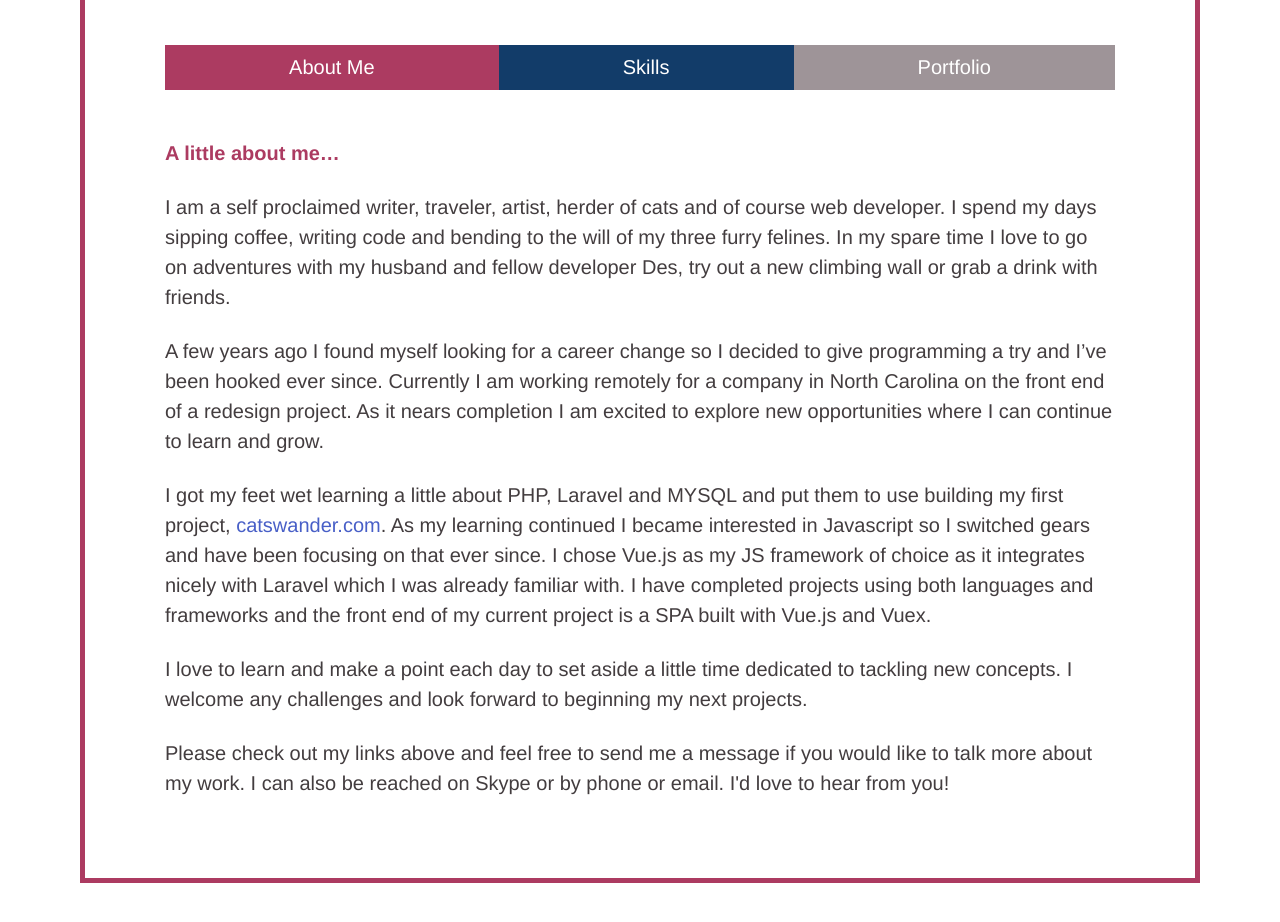
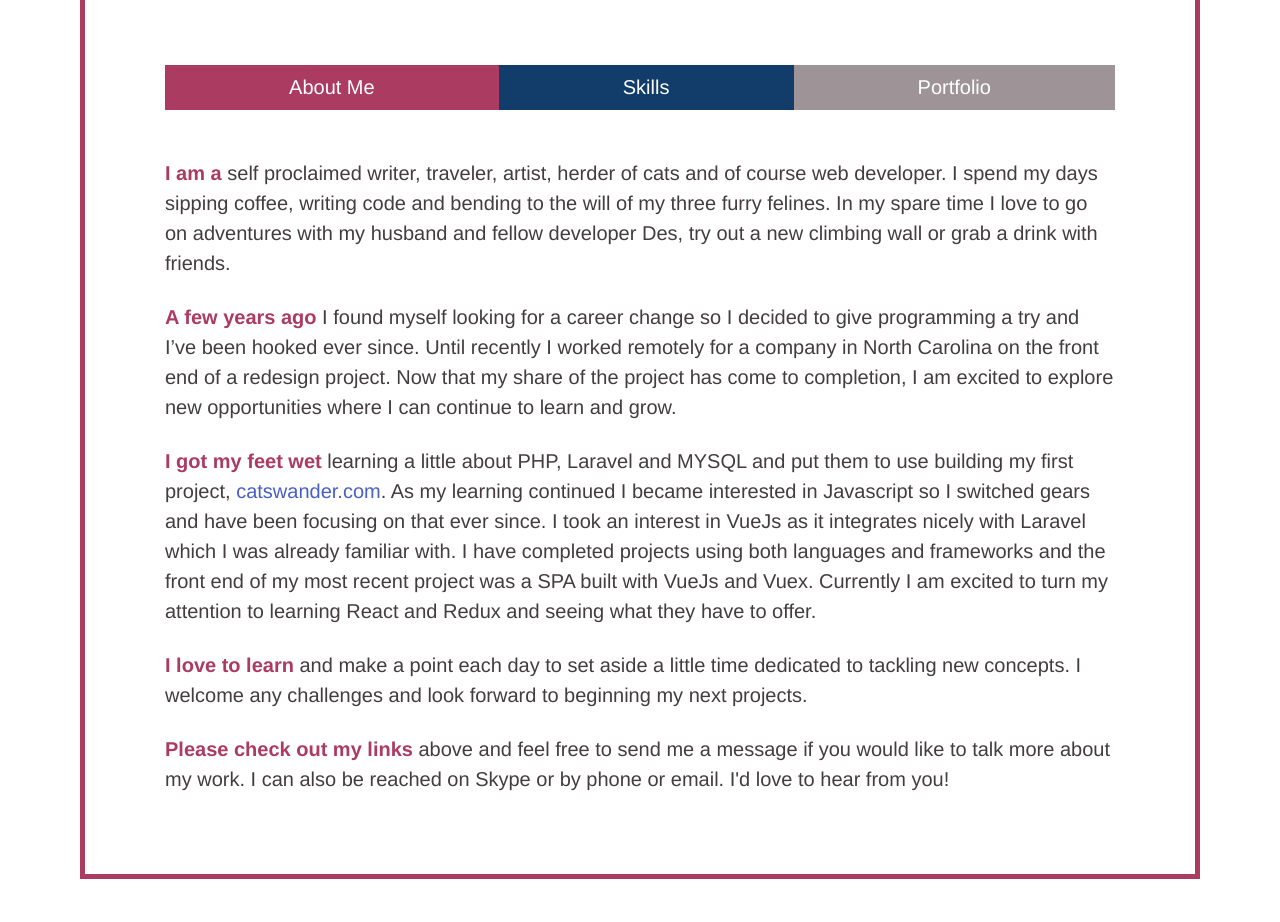
Before and after one commit to mandyrush/AmandaRush, a Vue app: page / in a window 1280 px wide. Shown: the part 440-1362 px from the top of the page. Built offline with nearby package versions, Linux system fonts and the light colour scheme.

Commit message:
Content updates throughout portfolio

```diff
--- a/babel.config.js
+++ b/babel.config.js
@@ -1,3 +1,3 @@
 module.exports = {
-  presets: ["@vue/app"]
-};
+  presets: ['@vue/app']
+}
--- a/postcss.config.js
+++ b/postcss.config.js
@@ -2,4 +2,4 @@ module.exports = {
   plugins: {
     autoprefixer: {}
   }
-};
+}
--- a/src/App.vue
+++ b/src/App.vue
@@ -23,8 +23,9 @@
           <p>
             <strong class="text-highlight">Greetings!</strong> My name is
             Amanda. I am a front end web developer with a passion for
-            technology, learning and creating. I have experience with PHP,
-            Laravel and MYSQL with a main focus on Javascript, Vue.js and Vuex.
+            technology, learning and creating. My main focus is on Javascript,
+            VueJs, React, HTML5 and CSS3. I also have experience with PHP,
+            Laravel, MYSQL and Python.
           </p>
         </div>
 
--- a/src/views/AboutMe.vue
+++ b/src/views/AboutMe.vue
@@ -1,51 +1,52 @@
 <template>
   <div class="description">
     <p>
-      <strong class="text-highlight">A little about me…</strong>
+      <strong class="text-highlight">I am a</strong> self proclaimed writer,
+      traveler, artist, herder of cats and of course web developer. I spend my
+      days sipping coffee, writing code and bending to the will of my three
+      furry felines. In my spare time I love to go on adventures with my husband
+      and fellow developer Des, try out a new climbing wall or grab a drink with
+      friends.
     </p>
 
     <p>
-      I am a self proclaimed writer, traveler, artist, herder of cats and of
-      course web developer. I spend my days sipping coffee, writing code and
-      bending to the will of my three furry felines. In my spare time I love to
-      go on adventures with my husband and fellow developer Des, try out a new
-      climbing wall or grab a drink with friends.
+      <strong class="text-highlight">A few years ago</strong> I found myself
+      looking for a career change so I decided to give programming a try and
+      I’ve been hooked ever since. Until recently I worked remotely for a
+      company in North Carolina on the front end of a redesign project. Now that
+      my share of the project has come to completion, I am excited to explore
+      new opportunities where I can continue to learn and grow.
     </p>
 
     <p>
-      A few years ago I found myself looking for a career change so I decided to
-      give programming a try and I’ve been hooked ever since. Currently I am
-      working remotely for a company in North Carolina on the front end of a
-      redesign project. As it nears completion I am excited to explore new
-      opportunities where I can continue to learn and grow.
-    </p>
-
-    <p>
-      I got my feet wet learning a little about PHP, Laravel and MYSQL and put
-      them to use building my first project,
+      <strong class="text-highlight">I got my feet wet</strong> learning a
+      little about PHP, Laravel and MYSQL and put them to use building my first
+      project,
       <a
         href="http://catswander.com/"
         target="_blank"
         class="project-title link"
         >catswander.com</a
       >. As my learning continued I became interested in Javascript so I
-      switched gears and have been focusing on that ever since. I chose Vue.js
-      as my JS framework of choice as it integrates nicely with Laravel which I
-      was already familiar with. I have completed projects using both languages
-      and frameworks and the front end of my current project is a SPA built with
-      Vue.js and Vuex.
+      switched gears and have been focusing on that ever since. I took an
+      interest in VueJs as it integrates nicely with Laravel which I was already
+      familiar with. I have completed projects using both languages and
+      frameworks and the front end of my most recent project was a SPA built
+      with VueJs and Vuex. Currently I am excited to turn my attention to
+      learning React and Redux and seeing what they have to offer.
     </p>
 
     <p>
-      I love to learn and make a point each day to set aside a little time
-      dedicated to tackling new concepts. I welcome any challenges and look
-      forward to beginning my next projects.
+      <strong class="text-highlight">I love to learn</strong> and make a point
+      each day to set aside a little time dedicated to tackling new concepts. I
+      welcome any challenges and look forward to beginning my next projects.
     </p>
 
     <p>
-      Please check out my links above and feel free to send me a message if you
-      would like to talk more about my work. I can also be reached on Skype or
-      by phone or email. I'd love to hear from you!
+      <strong class="text-highlight">Please check out my links</strong> above
+      and feel free to send me a message if you would like to talk more about my
+      work. I can also be reached on Skype or by phone or email. I'd love to
+      hear from you!
     </p>
   </div>
 </template>
--- a/src/views/Portfolio.vue
+++ b/src/views/Portfolio.vue
@@ -14,11 +14,11 @@
         </span>
 
         <p class="project-description">
-          Currently I am working remotely for Fragment Labs on a redesign of
-          expresslabs.com. The frontend that I am creating is a fully responsive
-          SPA built with Laravel, Vue.js and Vuex that will integrate with a
-          Laravel backend. It uses Axios to call the backend API and Bulma as
-          the css framework. It includes a registration form and an account
+          Until recently I worked remotely for Fragment Labs on a redesign of
+          expresslabs.com. The frontend that I created was a fully responsive
+          SPA built with Laravel, VueJs and Vuex that will integrate with a
+          Laravel backend. It used Axios to call the backend API and Bulma as
+          the css framework. It included a registration form and an account
           dashboard for authorized users. As this is currently in development
           the site is not available to view yet but if you would like to see
           more let me know!
@@ -48,7 +48,7 @@
           I created this project for my mom. She is an amazing and talented
           seamstress in her spare time and I wanted to give her a place to show
           off her work. It began as a Laravel project but as it progressed I
-          refactored to include Vue.js along with some Javascript. It was also
+          refactored to include VueJs along with some Javascript. It was also
           built to be fully responsive and includes a contact form with
           validation and Bulma as the css framework.
         </p>
--- a/src/views/Skills.vue
+++ b/src/views/Skills.vue
@@ -7,10 +7,9 @@
           <li><p class="regular-use">HTML5</p></li>
           <li><p class="regular-use">Bulma</p></li>
           <li><p class="regular-use">CSS</p></li>
-          <li><p class="regular-use">SCSS</p></li>
+          <li><p class="regular-use">SASS/SCSS</p></li>
           <li><p class="regular-use">Flexbox</p></li>
           <li><p class="familiar">Bootstrap</p></li>
-          <li><p class="familiar">SASS</p></li>
           <li><p class="familiar">CSS Grid</p></li>
           <li><p class="learning">Canvas</p></li>
         </ul>
@@ -19,13 +18,14 @@
       <div class="column is-4">
         <h4>Javascript</h4>
         <ul>
-          <li><p class="regular-use">Vue.js</p></li>
+          <li><p class="regular-use">VueJs</p></li>
           <li><p class="regular-use">Vuex</p></li>
           <li><p class="regular-use">Vue Router</p></li>
           <li><p class="regular-use">Vue CLI</p></li>
           <li><p class="regular-use">Axios</p></li>
-          <li><p class="familiar">Javascript</p></li>
+          <li><p class="familiar">Javascript | ES6</p></li>
           <li><p class="familiar">NPM</p></li>
+          <li><p class="learning">React</p></li>
         </ul>
       </div>
 
@@ -44,7 +44,7 @@
         <ul>
           <li><p class="regular-use">PhpStorm</p></li>
           <li><p class="regular-use">Devtools</p></li>
-          <li><p class="regular-use">Github</p></li>
+          <li><p class="regular-use">Git | Github</p></li>
           <li><p class="familiar">Postman</p></li>
           <li><p class="familiar">Sublime</p></li>
           <li><p class="occasional-use">iterm/Terminal</p></li>
@@ -66,7 +66,6 @@
           <li><p class="familiar">AJAX</p></li>
           <li><p class="familiar">RWD</p></li>
           <li><p class="occasional-use">MVC</p></li>
-          <li><p class="learning">RESTful</p></li>
         </ul>
       </div>
     </div>
```
Also changed, not shown: .eslintrc.js, .prettierrc.js.
